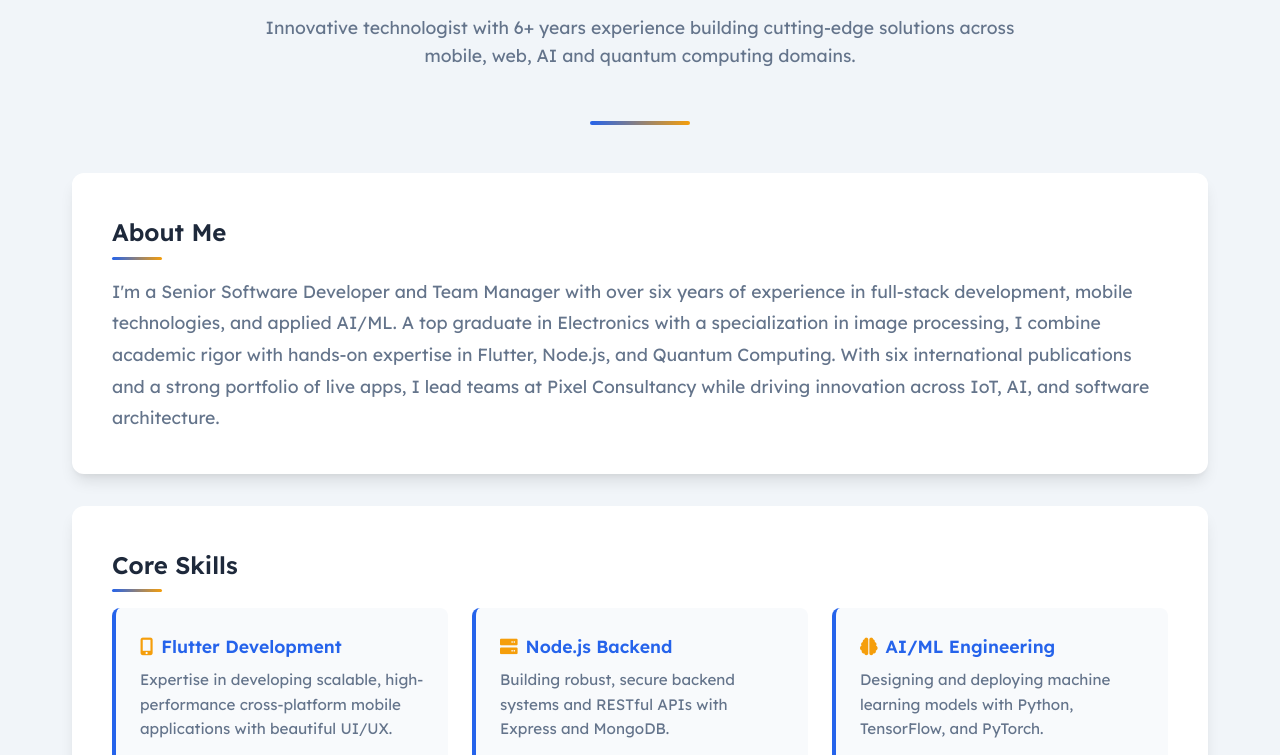
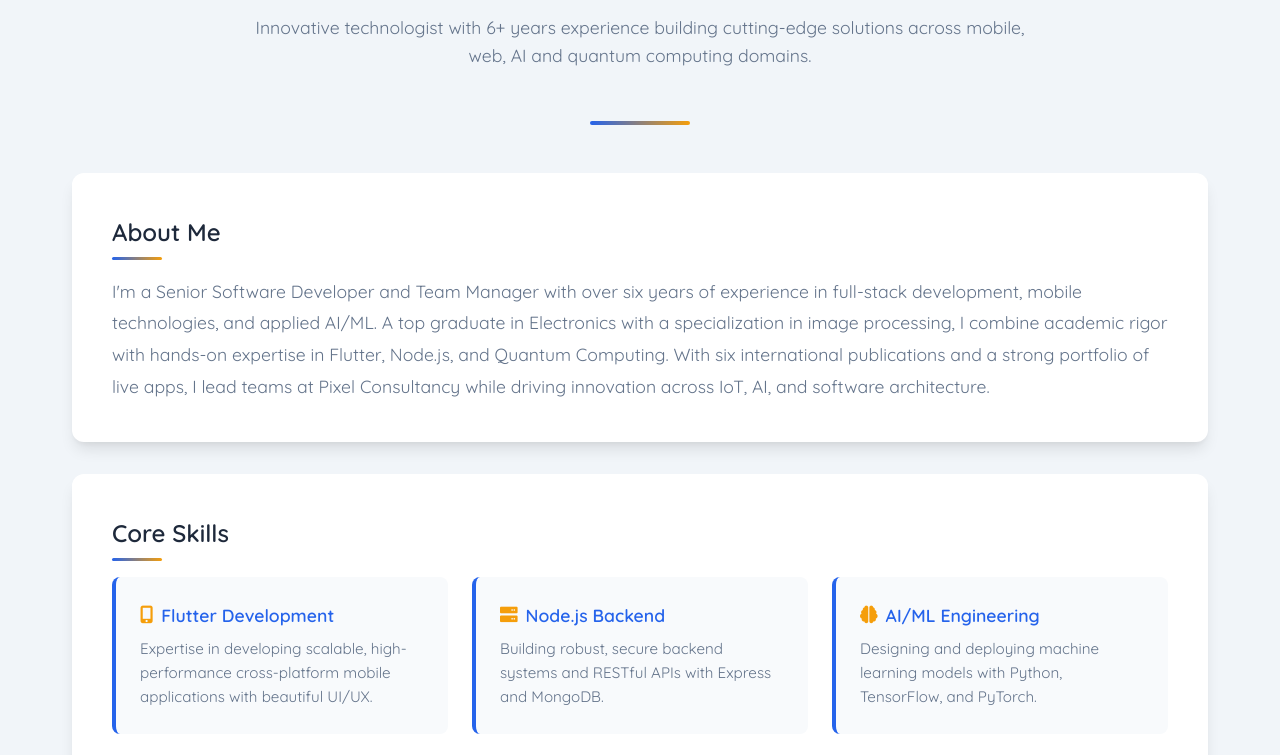
Before and after one commit to JoyBhattacherjee/portfolio, a plain HTML site: page index.html in a window 1280 px wide. Shown: the part 343-1098 px from the top of the page. Drawn offline with Linux system fonts and the light colour scheme.

Commit message:
Update index.html

```diff
--- a/index.html
+++ b/index.html
@@ -6,7 +6,7 @@
   <meta name="viewport" content="width=device-width, initial-scale=1.0" />
   <title>Joy Bhattacherjee - Senior Software Developer & Researcher</title>
   <link
-    href="https://fonts.googleapis.com/css2?family=Lexend:wght@300;400;500;600;700&family=Playfair+Display:wght@400;500;600;700&display=swap"
+    href="https://fonts.googleapis.com/css2?family=Quicksand:wght@300;400;500;600;700&family=Playfair+Display:wght@400;500;600;700&display=swap"
     rel="stylesheet" />
   <link rel="stylesheet" href="https://cdnjs.cloudflare.com/ajax/libs/font-awesome/6.0.0-beta3/css/all.min.css" />
   <style>
@@ -30,7 +30,7 @@
     }
 
     body {
-      font-family: 'Lexend', sans-serif;
+      font-family: 'Quicksand', sans-serif;
       background-color: #f1f5f9;
       color: var(--secondary);
       line-height: 1.6;
```
